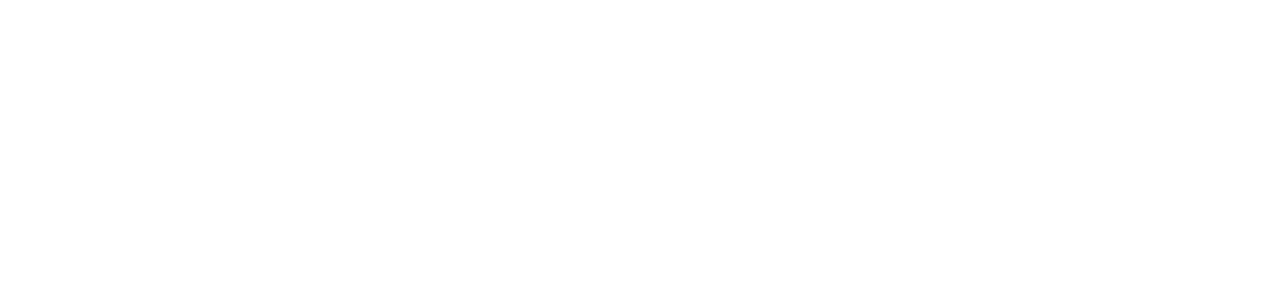
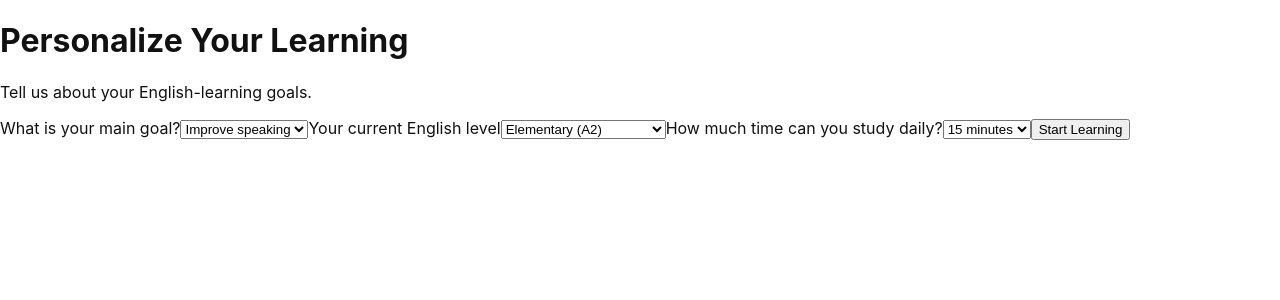
Before and after one commit to koroporo/CO3103-Programming-Intergration-Project, a React (Vite) app in the folder frontend/frontendSE/: page /customize in a window 1280 px wide. Before the commit this address had no page. Shown: the top 300 px of the page. Built offline with nearby package versions, Linux system fonts and the light colour scheme.

Commit message:
feat: register + FE customize page

```diff
--- /dev/null
+++ b/frontend/frontendSE/src/pages/Loginpage/Customizepage.jsx
@@ -0,0 +1,77 @@
+import { useNavigate } from "react-router-dom";
+import { useState } from "react";
+
+export default function CustomizePage() {
+  const navigate = useNavigate();
+
+  const [goal, setGoal] = useState("Speaking");
+  const [level, setLevel] = useState("A2");
+  const [dailyMinutes, setDailyMinutes] = useState("15");
+
+  function handleSubmit(event) {
+    event.preventDefault();
+
+    const preferences = {
+      goal,
+      level,
+      dailyMinutes: Number(dailyMinutes),
+    };
+
+    console.log("Learning preferences:", preferences);
+
+    // Later, send preferences to your backend.
+    // After saving successfully:
+    navigate("/");
+  }
+
+  return (
+    <div className="customize-page">
+      <h1>Personalize Your Learning</h1>
+      <p>Tell us about your English-learning goals.</p>
+
+      <form onSubmit={handleSubmit}>
+        <label htmlFor="goal">What is your main goal?</label>
+        <select
+          id="goal"
+          value={goal}
+          onChange={(event) => setGoal(event.target.value)}
+        >
+          <option value="Speaking">Improve speaking</option>
+          <option value="Listening">Improve listening</option>
+          <option value="Reading">Improve reading</option>
+          <option value="Writing">Improve writing</option>
+          <option value="Grammar">Improve grammar</option>
+        </select>
+
+        <label htmlFor="level">Your current English level</label>
+        <select
+          id="level"
+          value={level}
+          onChange={(event) => setLevel(event.target.value)}
+        >
+          <option value="A1">Beginner (A1)</option>
+          <option value="A2">Elementary (A2)</option>
+          <option value="B1">Intermediate (B1)</option>
+          <option value="B2">Upper-intermediate (B2)</option>
+          <option value="C1">Advanced (C1)</option>
+        </select>
+
+        <label htmlFor="dailyMinutes">
+          How much time can you study daily?
+        </label>
+        <select
+          id="dailyMinutes"
+          value={dailyMinutes}
+          onChange={(event) => setDailyMinutes(event.target.value)}
+        >
+          <option value="10">10 minutes</option>
+          <option value="15">15 minutes</option>
+          <option value="30">30 minutes</option>
+          <option value="60">60 minutes</option>
+        </select>
+
+        <button type="submit">Start Learning</button>
+      </form>
+    </div>
+  );
+}
--- a/frontend/frontendSE/src/pages/Loginpage/Signuppage.css
+++ b/frontend/frontendSE/src/pages/Loginpage/Signuppage.css
@@ -156,3 +156,28 @@
   font-size: 12px;
   margin: 12px 0 0 0;
 }
+/* Registration status message */
+.signup-form .Message {
+  margin: 0;
+  padding: 10px 12px;
+  border-radius: 6px;
+  font-size: 13px;
+  font-weight: 500;
+  line-height: 1.5;
+  text-align: center;
+  overflow-wrap: anywhere;
+}
+
+/* Error message */
+.signup-form .Message.error {
+  color: #8a1515;
+  background-color: #fef2f2;
+  border: 1px solid #fecaca;
+}
+
+/* Success message */
+.signup-form .Message.success {
+  color: #166534;
+  background-color: #f0fdf4;
+  border: 1px solid #bbf7d0;
+}
--- a/frontend/frontendSE/src/pages/Loginpage/Signuppage.jsx
+++ b/frontend/frontendSE/src/pages/Loginpage/Signuppage.jsx
@@ -1,12 +1,61 @@
 import { useNavigate } from 'react-router-dom';
 import './Signuppage.css';
+import { useState } from 'react';
+import { useAuth } from '../../hooks/Authentication/useAuth';
+import { login } from '../../services/login';
+import { register } from '../../services/register';
+
 
 export default function Signuppage() {
   const navigate = useNavigate();
+  const [fullname, setFullname] = useState("");
+  const [email, setEmail] = useState("");
+  const [password, setPassword] = useState("");
+  const [secondPassword, setSecondPassword] = useState("");
+  const [message, setMessage] = useState("");
+  const {loginUser} = useAuth();
+
+  async function handleSubmit(event) {
+  // Prevent the browser from refreshing the page
+  event.preventDefault();
+
+  // Clear the previous message
+  setMessage("");
+
+  // Check whether the passwords match
+  if (password !== secondPassword) {
+    setMessage("Passwords do not match.");
+    return;
+  }
+
+  try {
+    const data = await register(email,password,fullname);
+
+    setMessage("Account created successfully!");
+    try {
+          const data = await login(email, password);
+
+          loginUser(data.user);
+          console.log('Login response:', data);
+          console.log('Token:', data.token);
+          console.log('User:', data.user);
+
+          navigate('/');
+        } catch (error) {
+          console.error("Login failed:", error);
+        }
+
+
+    navigate("/customize");
+  } catch (error) {
+    console.error("Registration failed:", error);
+    setMessage("Cannot connect to the server.");
+  }
+}
 
   return (
     <div className="signup-page">
-      <form className="signup-form">
+      <form className="signup-form" onSubmit={handleSubmit}>
 
         {/* Nút Back */}
         <button
@@ -25,44 +74,50 @@
           <h1>Sign Up</h1>
           <p>Create an account to start learning</p>
         </div>
+        {/* Hai khung nhập First Name và Last Name nằm ngang */}
+        <div className="name-row">
+          <div className="form-group">
+            <label htmlFor="firstName">Full Name</label>
+            <input id="firstName" type="text" placeholder="Full name" required onChange={(event)=>{setFullname(event.target.value)}} value={fullname} />
+          </div>
+          {/* skip phần này do mình chỉ làm full name thôi
+          <div className="form-group">
+            <label htmlFor="lastName">Last Name</label>
+            <input id="lastName" type="text" placeholder="Last name" required />
+          </div> */}
+        </div>
+
 
         {/* Khung nhập Email có nút Verify */}
         <div className="form-group">
           <label htmlFor="email">Email</label>
           <div className="email-wrapper">
-            <input id="email" type="email" placeholder="Enter your email" required />
+            <input id="email" type="email" placeholder="Enter your email" required onChange={(event)=>{setEmail(event.target.value)}} value={email} />
             <button type="button" className="btn-verify">Verify</button>
           </div>
         </div>
 
-        {/* Hai khung nhập First Name và Last Name nằm ngang */}
-        <div className="name-row">
-          <div className="form-group">
-            <label htmlFor="firstName">First Name</label>
-            <input id="firstName" type="text" placeholder="First name" required />
-          </div>
-          <div className="form-group">
-            <label htmlFor="lastName">Last Name</label>
-            <input id="lastName" type="text" placeholder="Last name" required />
-          </div>
-        </div>
 
         {/* Mật khẩu */}
         <div className="form-group">
           <label htmlFor="password">Password</label>
-          <input id="password" type="password" placeholder="Create a password" required />
+          <input id="password" type="password" placeholder="Create a password" required onChange={(event)=>{setPassword(event.target.value)}} value={password}/>
         </div>
 
         <div className="form-group">
           <label htmlFor="confirmPassword">Confirm Password</label>
-          <input id="confirmPassword" type="password" placeholder="Confirm password" required />
+          <input id="confirmPassword" type="password" placeholder="Confirm password" required onChange={(event)=>{setSecondPassword(event.target.value)}} value={secondPassword}/>
         </div>
 
         {/* Nút Sign Up chính giữa */}
         <div className="submit-row">
           <button type="submit" className="btn-signup-submit">Sign Up</button>
         </div>
-
+            {message && (
+        <p role="status" className='Message'>
+          {message}
+            </p>
+              )}
         {/* Dòng chữ dưới cùng */}
         <p className="signup-footer">
           By signing up, you agree to our Terms and Privacy Policy.
--- a/frontend/frontendSE/src/routes.jsx
+++ b/frontend/frontendSE/src/routes.jsx
@@ -9,6 +9,7 @@
 import Signuppage from "./pages/Loginpage/Signuppage";
 import Header from "./components/Homepage/Header";
 import HomePage from "./pages/Homepage/HomePage";
+import CustomizePage from "./pages/Loginpage/Customizepage";
 
 
 export default function AppRoutes() {
@@ -22,6 +23,7 @@
                 <Route path="/login-page" element={<LoginPage></LoginPage>}></Route>
                 <Route path="/signup" element={<Signuppage></Signuppage>}></Route>
                 <Route path="/" element={<><Header></Header><HomePage></HomePage></>}></Route>
+                <Route path="/customize" element={<CustomizePage></CustomizePage>}></Route>
             </Routes>
     );
 }
--- /dev/null
+++ b/frontend/frontendSE/src/services/register.js
@@ -0,0 +1,25 @@
+const API_URL = "http://localhost:3000/api/auth/register";
+
+export async function register(email, password, fullname) {
+ const response = await fetch(
+      API_URL,
+      {
+        method: "POST",
+        headers: {
+          "Content-Type": "application/json",
+        },
+        body: JSON.stringify({
+          email: email,
+          password: password,
+          full_name: fullname,
+        }),
+      }
+    )
+  const data = await response.json();
+
+  if (!response.ok) {
+    throw new Error(data.message || "Regisration failed");
+  }
+
+  return data;
+}
```
